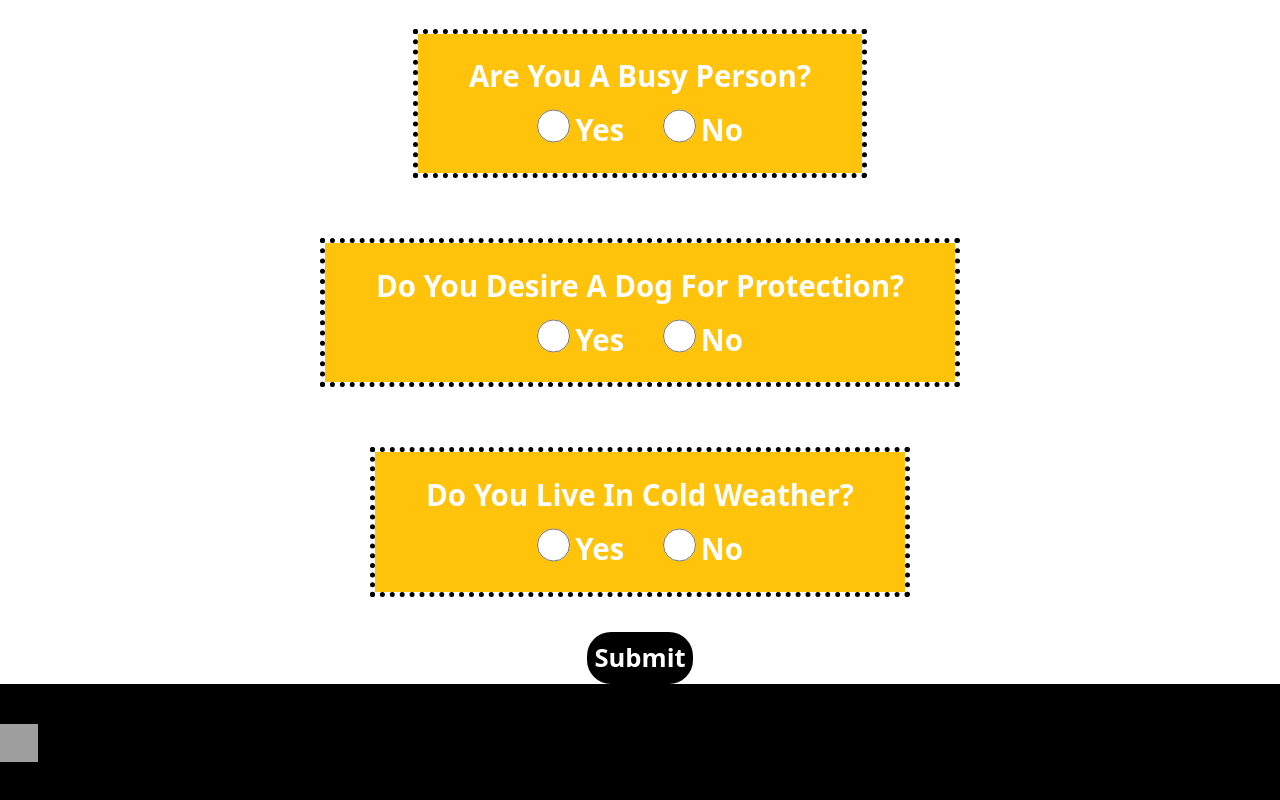
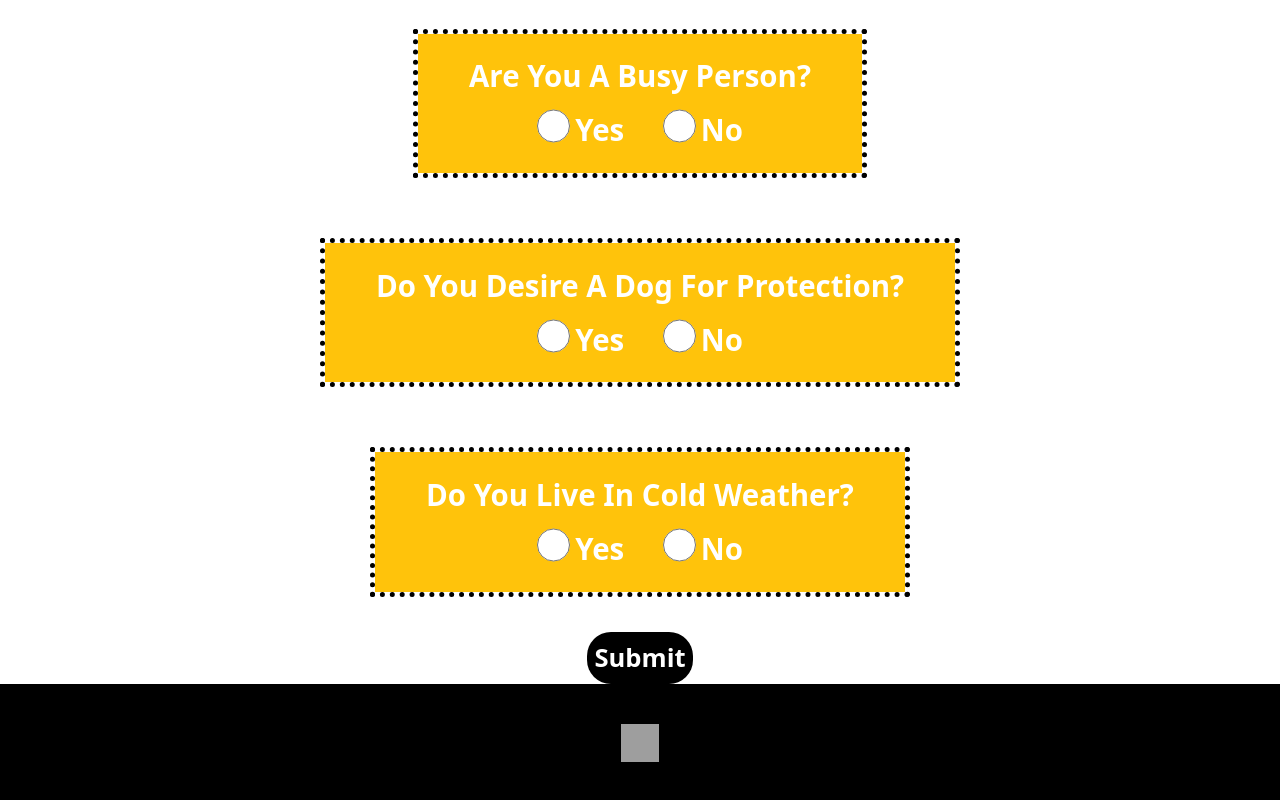
Before and after one commit to Joelkenn1/DogQuiz, a website: page public/index.html in a window 1280 px wide. Shown: the part 1651-2451 px from the top of the page. Drawn offline with nearby package versions, Linux system fonts and the light colour scheme; grey boxes are pictures that could not be loaded.

Commit message:
Update index.html

```diff
--- a/public/index.html
+++ b/public/index.html
@@ -428,9 +428,8 @@
 
 
 
-<footer class="bg-black text-center py-[5vh] mt-25">
+<footer class="bg-black flex justify-center py-[5vh] mt-25">
   <div class = "flex justify-center w-[3vw] h-[3vw]">
-  <p class="text-sm text-white"></p>
   <img src = "https://icons.veryicon.com/png/o/miscellaneous/home-objects-misc/dog-food.png">
   </div>
 </footer>
```
